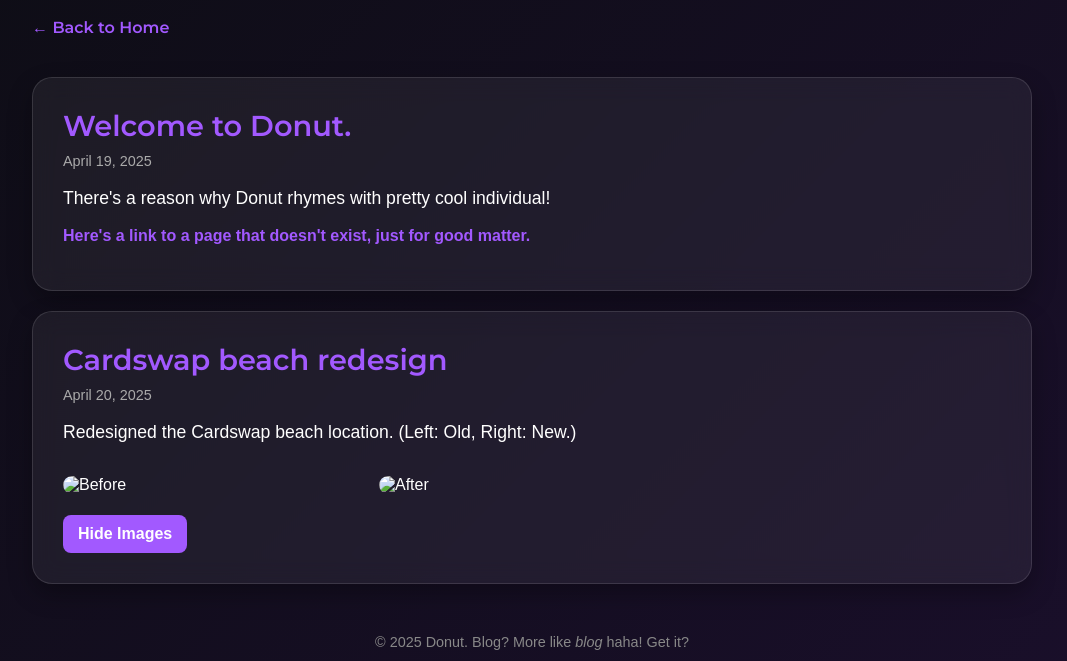
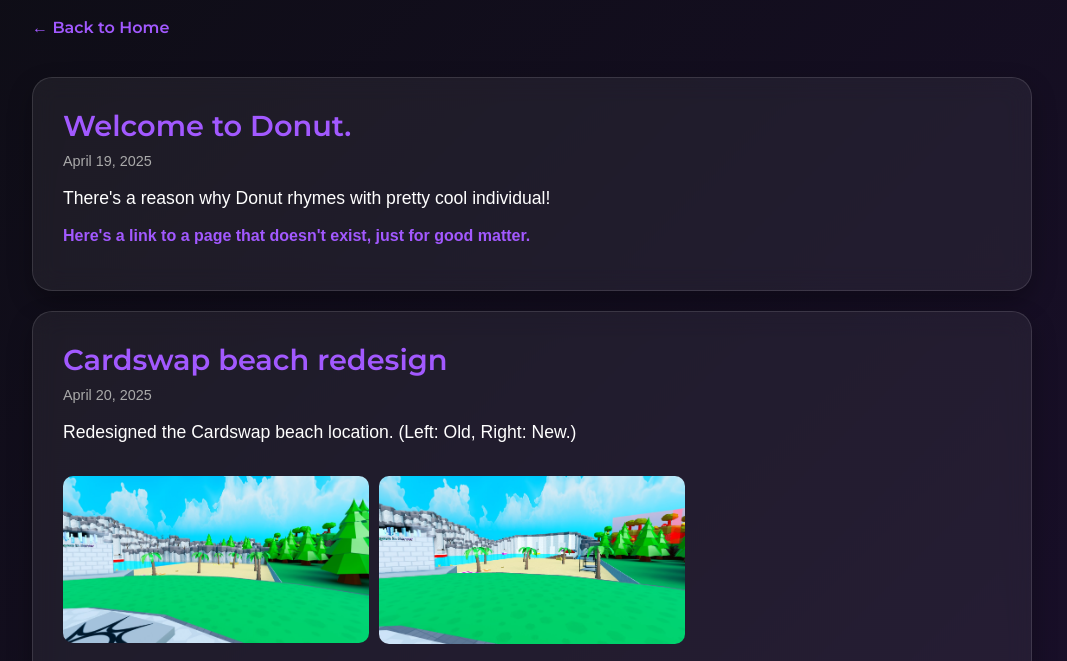
Before and after one commit to donutgames113/donutgames113.github.io, a plain HTML site: page Blog.html in a window 1280 px wide. Both pictures are taken after a click on the button "Show Images". Shown: the part 126-787 px from the top of the page, without its empty margins (108-1175 px from the left). Drawn offline with nearby package versions, Linux system fonts and the light colour scheme.

Commit message:
Update Blog.html

```diff
--- a/Blog.html
+++ b/Blog.html
@@ -175,8 +175,8 @@
       </div>
 
       <div class="image-grid">
-        <img src="CardswapBeachOld.jpg" alt="Before">
-        <img src="CardswapBeach.jpg" alt="After">
+        <img src="Images/CardswapBeachOld.jpg" alt="Before">
+        <img src="Images/CardswapBeach.jpg" alt="After">
       </div>
 
       <button class="toggle-images" onclick="toggleImages(this)">
```
